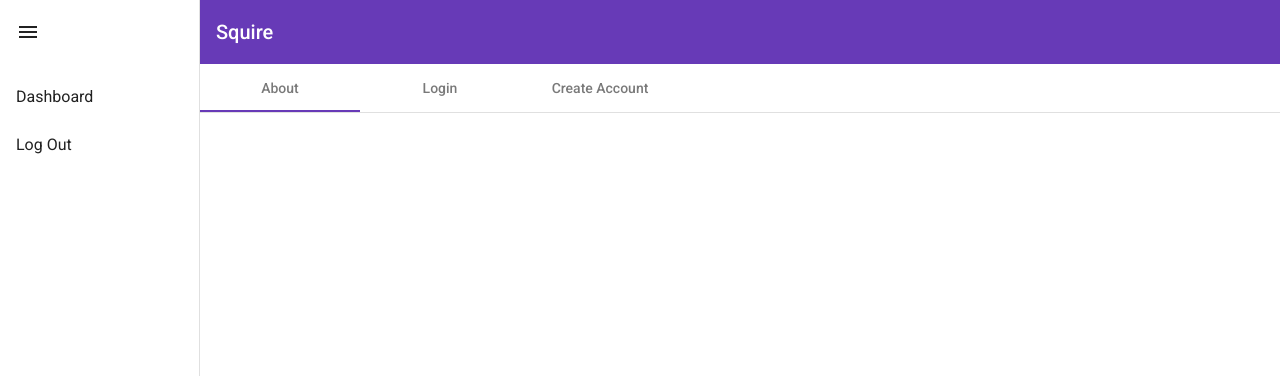
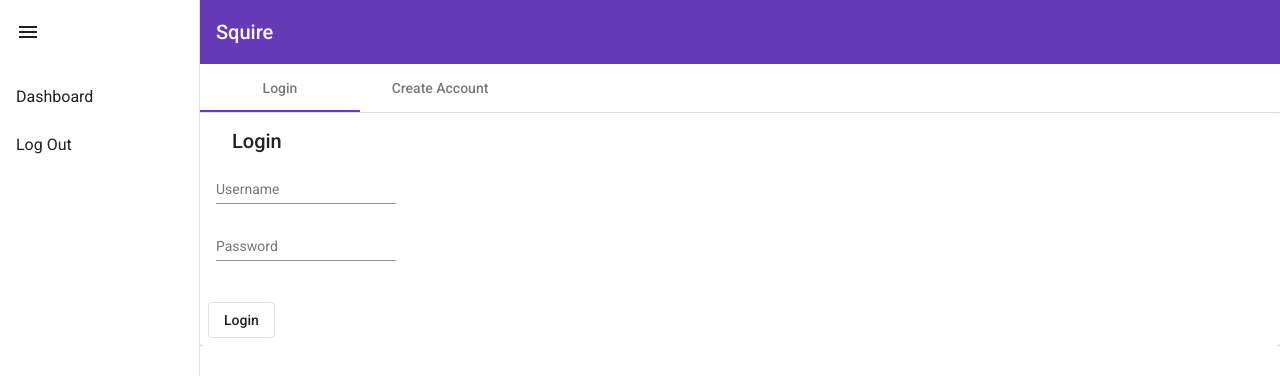
Before and after one commit to Dmonroe3795/Project2, an Angular app in the folder Proj2NG/: page /landing in a window 1280 px wide. Shown: the top 376 px of the page. Built offline with nearby package versions, Linux system fonts and the light colour scheme.

Commit message:
Final FrontEnd

```diff
--- a/Proj2NG/src/app/component/landing/landing.component.html
+++ b/Proj2NG/src/app/component/landing/landing.component.html
@@ -1,5 +1,4 @@
 <mat-tab-group>
-    <mat-tab label="About"></mat-tab>
     <mat-tab label="Login">
         <app-login></app-login>
     </mat-tab>
```
